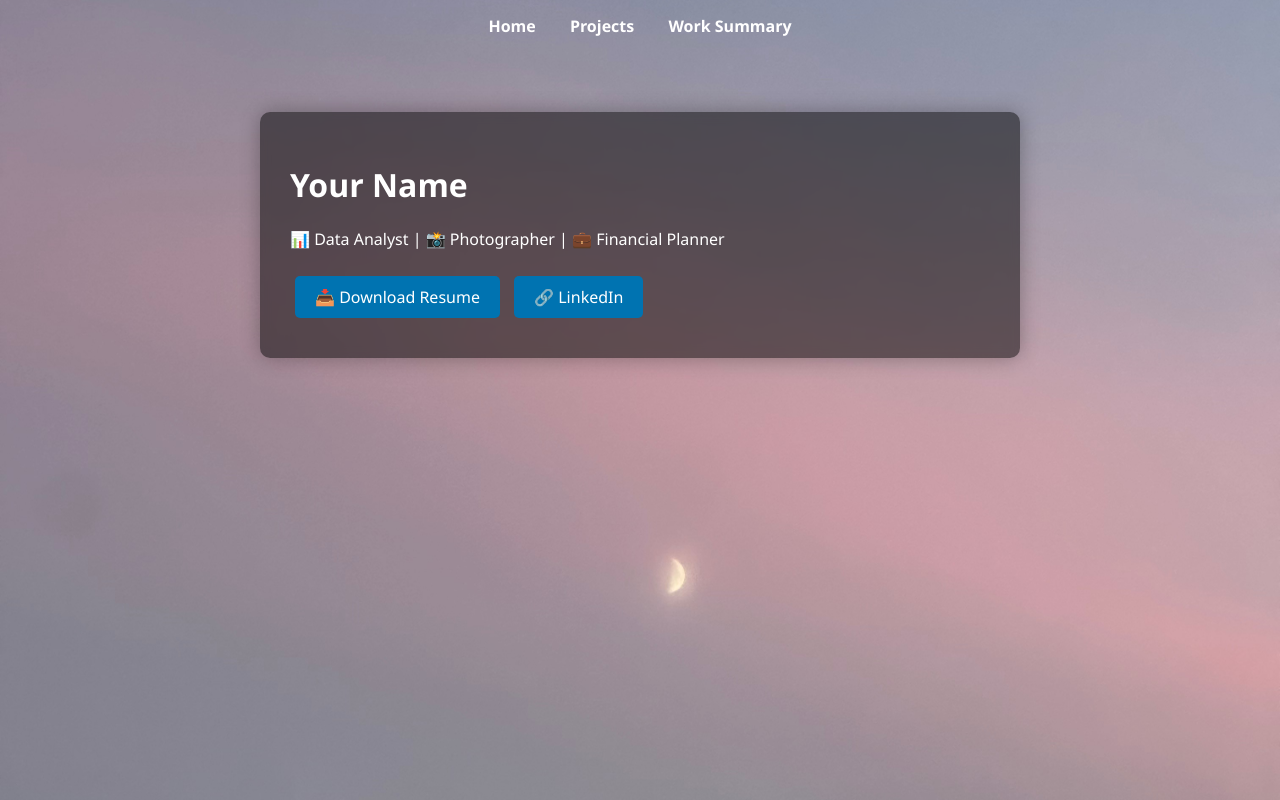
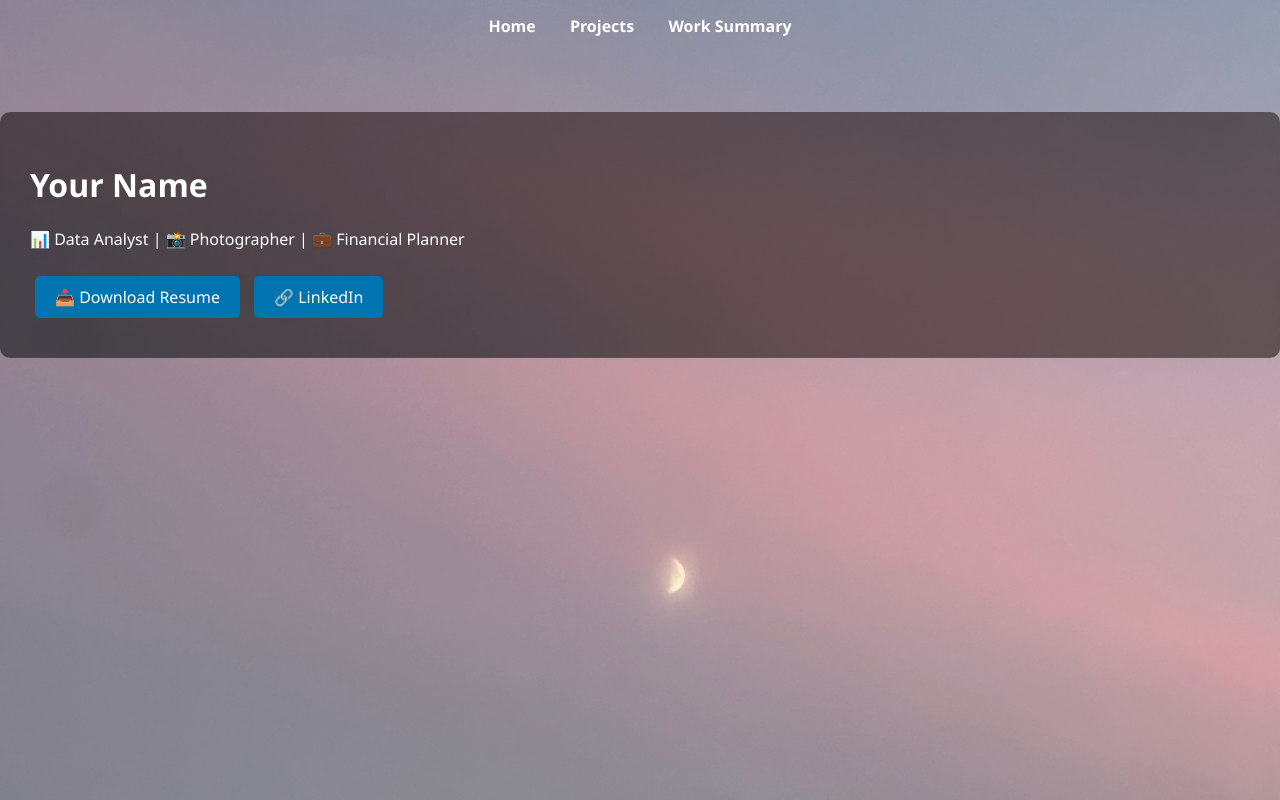
Before and after one commit to LoadingKristenTobin/buffering, a plain HTML site: page index.html in a window 1280 px wide. Drawn offline with Linux system fonts and the light colour scheme.

Commit message:
Update style.css

```diff
--- a/style.css
+++ b/style.css
@@ -29,14 +29,13 @@ nav a:hover {
 }
 
 .content-box {
-  max-width: 700px;
-  background: rgba(0, 0, 0, 0.5); /* Semi-transparent black */
+  background: linear-gradient(rgba(0, 0, 0, 0.5), rgba(0, 0, 0, 0.5)), url('images.background.jpg');
+  background-size: cover;
+  background-position: center;
   padding: 30px;
   margin: 60px auto;
   border-radius: 10px;
-  box-shadow: 0 0 20px rgba(0,0,0,0.3);
-  color: #ffffff; /* Ensure text is visible */
-  backdrop-filter: blur(5px); /* Optional: adds a blur effect */
+  color: #ffffff;
 }
 
 .content-box h1, .content-box a {
```
